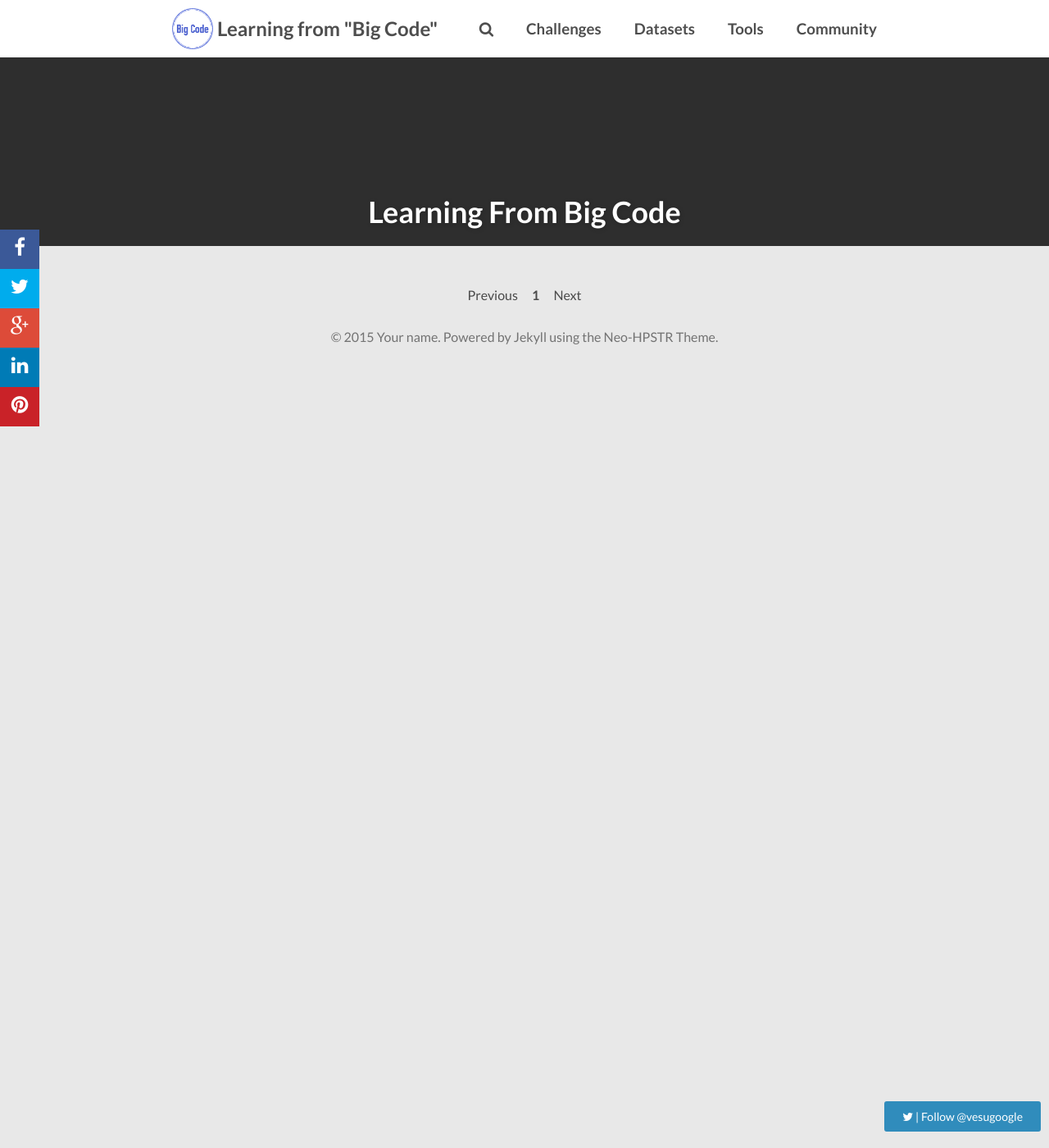
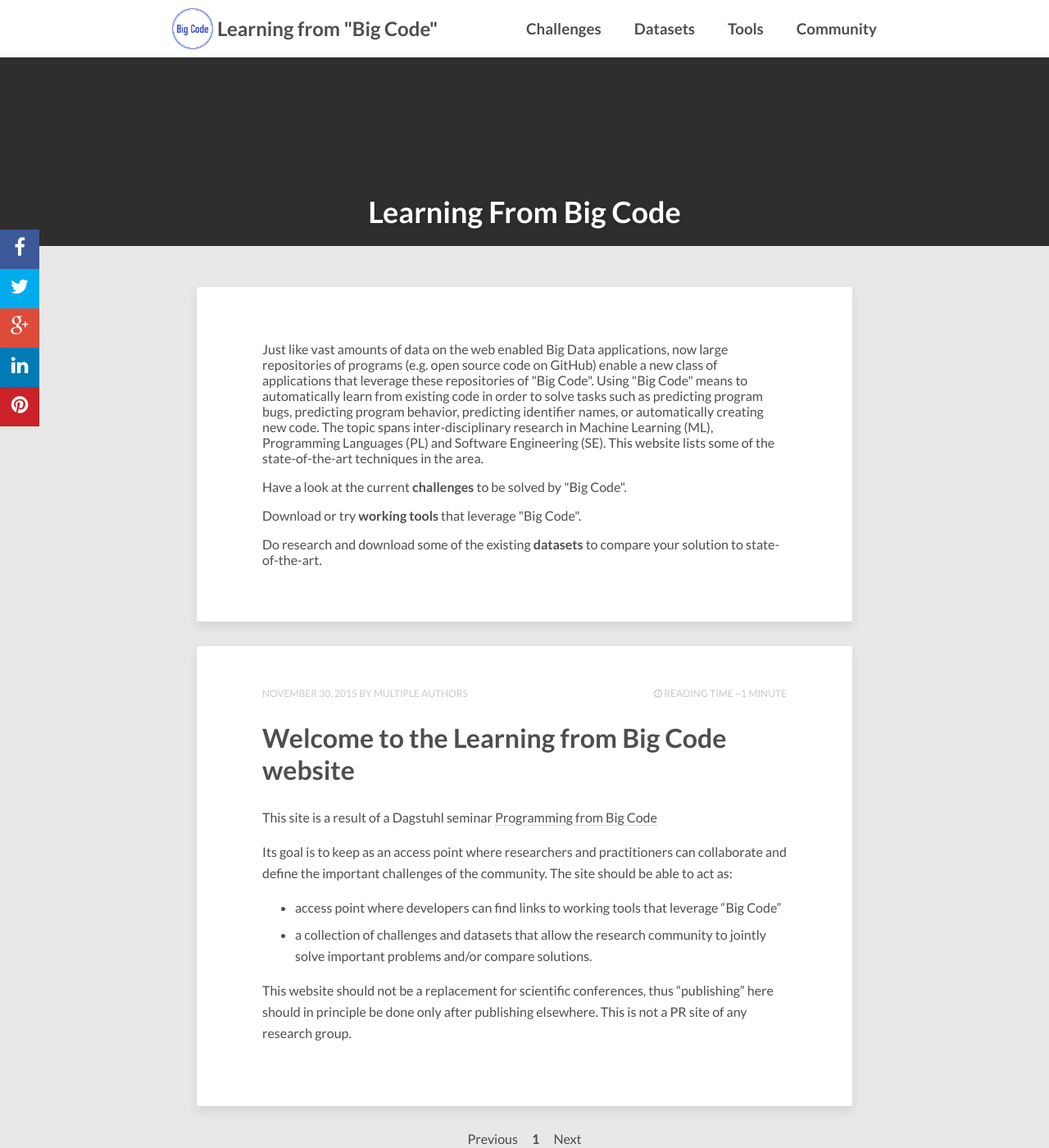
Before and after one commit to learnbigcode/learnbigcode.github.io, a Jekyll site: the page built from index.html, in a window 1280 px wide and 1400 px high. Shown: the whole window at 82% size. Built offline with Jekyll 4.4.1, drawn with Linux system fonts in a browser that asks for light colours; nearby versions of some CDN libraries; the list of posts is cut into pages by our own code; comment, search, counter and statistics services are not loaded; some of the changed text lies outside the part shown.

Commit message:
Add skeleton.

```diff
--- a/_config.yml
+++ b/_config.yml
@@ -42,13 +42,13 @@ menu:
 
 # Owner/author information
 owner:
-  name:           Your name
+  name:           Multiple authors
   site:           http://learnbigcode.github.com
   avatar:         images/avatar.jpg
   bio:            "Your bio goes here. It shouldn't be super long but a good two sentences or two should suffice."
   email:          veselin.raychev@inf.ethz.ch
   # Social networking links used in footer. Update and remove as you like.
-  twitter: vesugoogle
+#  twitter: learnbigcode
   facebook:
   github: learnbigcode
   stackexchange:
--- a/_includes/header.html
+++ b/_includes/header.html
@@ -40,7 +40,7 @@
           <li class="header-item {{class}}"><a href="{{site.url}}{{menu.url}}"><h3>{{ menu.title }}</h3></a></li>
         {% endif %}
       {% endfor %}
-      <li class="header-item"><a href="{{site.url}}/search"><h3><i class="fa fa-search"></i></h3></a></li>
+      <!--<li class="header-item"><a href="{{site.url}}/search"><h3><i class="fa fa-search"></i></h3></a></li>-->
     </ul>
   </div>
   <div class="header-title">
--- a/_layouts/post.html
+++ b/_layouts/post.html
@@ -25,7 +25,7 @@
         {% if page.share != false %}{% include social-share.html %}{% endif %}
       </footer>
     </div><!-- /.entry-content -->
-    {% include author.html %}
+   <!-- { % include author.html % }  -->
     {% if page.comments != false %}<section id="disqus_thread"></section><!-- /#disqus_thread -->{% endif %}
     {% if site.related_posts.size > 0 %}{% include read-more.html %}{% endif %}
   </article>
--- /dev/null
+++ b/_posts/2015-11-30-welcome.md
@@ -0,0 +1,19 @@
+---
+layout: post
+title: Welcome to the Learning from Big Code website
+description: Creating the Learning from Big Code website.
+modified: 2015-11-30
+tags: [welcome]
+categories: [intro]
+comments: false
+---
+
+This site is a result of a Dagstuhl seminar <a href="http://www.dagstuhl.de/en/program/calendar/semhp/?semnr=15472">Programming from Big Code</a>
+
+Its goal is to keep as an access point where researchers and practitioners can collaborate and define the important challenges of the community.
+The site should be able to act as:
+
+* access point where developers can find links to working tools that leverage "Big Code"
+* a collection of challenges and datasets that allow the research community to jointly solve important problems and/or compare solutions.
+
+This website should not be a replacement for scientific conferences, thus "publishing" here should in principle be done only after publishing elsewhere. This is not a PR site of any research group.
--- a/index.html
+++ b/index.html
@@ -5,6 +5,28 @@ description: "Learning From Big Code"
 tags: [learning, big code]
 comments: false
 ---
+
+<article class="hentry">
+<p>
+Just like vast amounts of data on the web enabled Big Data applications, now large repositories of programs (e.g. open source code on GitHub) enable a new class of applications that leverage these repositories of "Big Code". Using "Big Code" means to automatically learn from existing code in order to solve tasks such as predicting program bugs, predicting program behavior, predicting identifier names, or automatically creating new code.
+
+The topic spans inter-disciplinary research in Machine Learning (ML), Programming Languages (PL) and Software Engineering (SE). This website lists some of the state-of-the-art techniques in the area.
+</p>
+
+<p>
+Have a look at the current <b><a href="/challenges">challenges</a></b> to be solved by "Big Code".
+</p>
+
+<p>
+Download or try <b><a href="/challenges">working tools</a></b> that leverage "Big Code".
+</p>
+
+<p>
+Do research and download some of the existing <b><a href="/challenges">datasets</a></b> to compare your solution to state-of-the-art.
+</p>
+
+
+</article>
 
 {% for post in paginator.posts %}
 <article class="hentry">
```
Also changed, not shown: posts/index.html (added, +32 -0 lines), README.md, images/logo.png, images/logo1.png (added), images/logo2.png (added).
